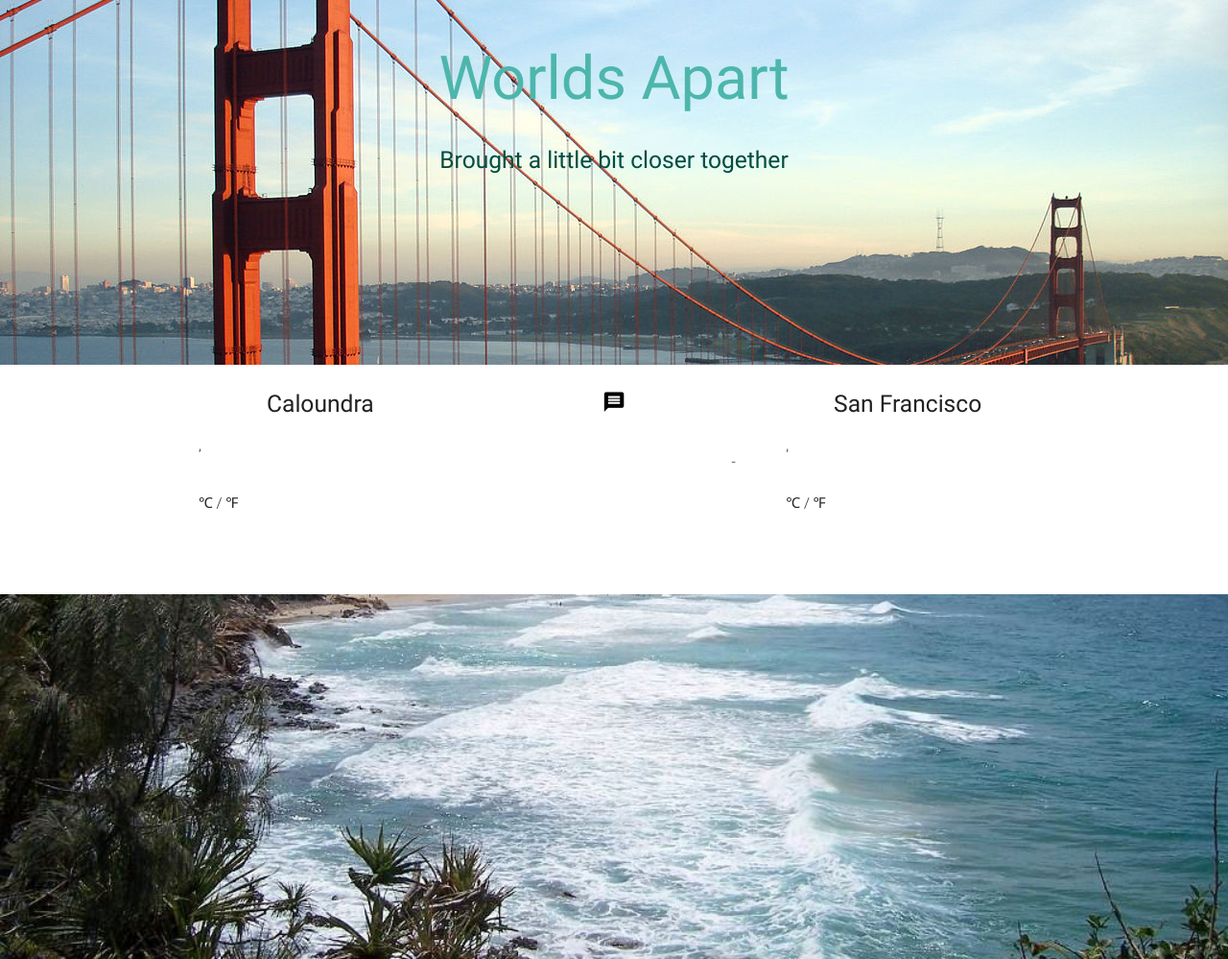
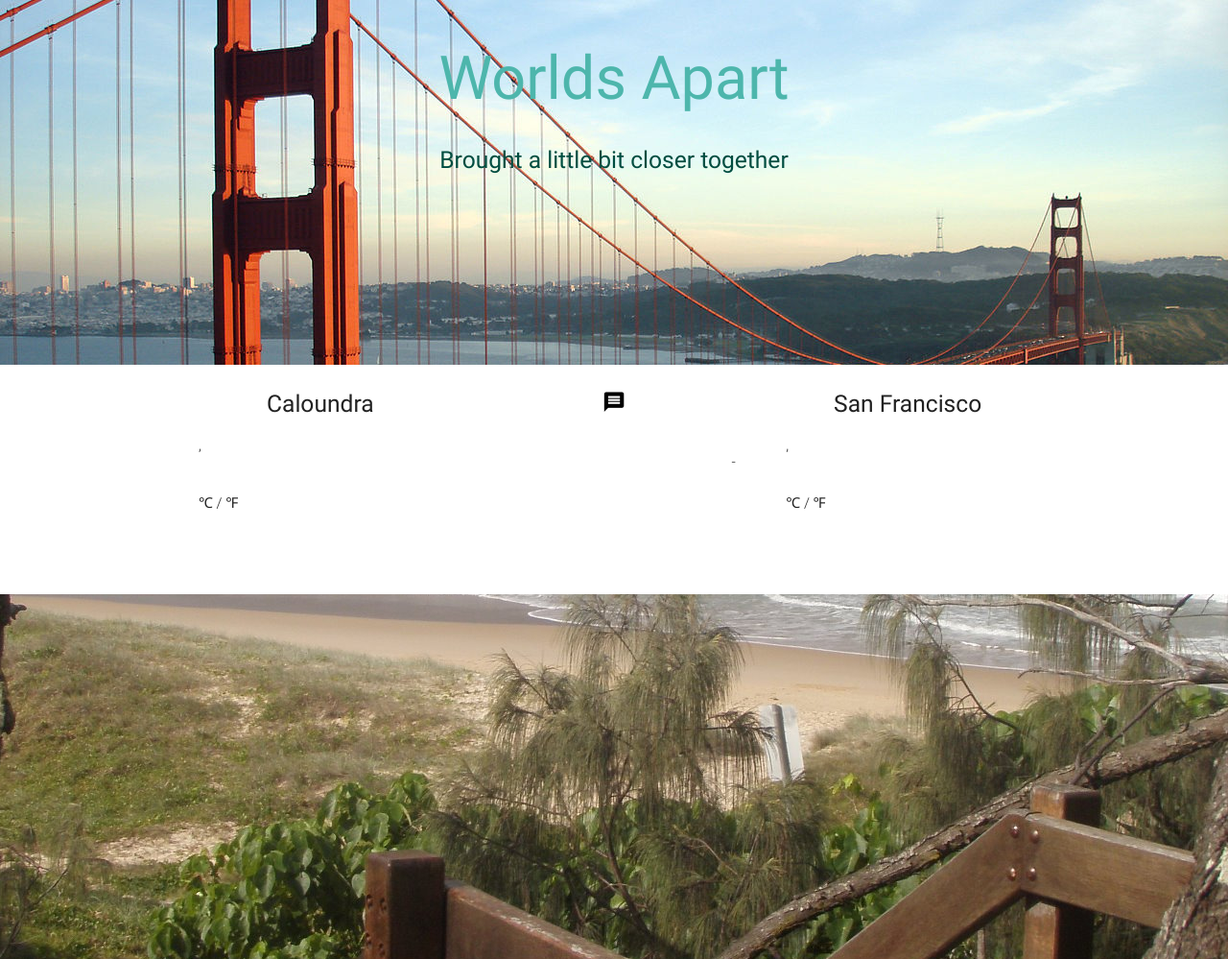
Before and after one commit to torypayne/nathan-and-tory, a Flask app: template templates/index.html in a window 1280 px wide. Shown: the whole page at 96% size. Run offline with Flask 2, Linux system fonts and the light colour scheme; the template is opened without the code that fills it, so the values that code supplies are empty; some libraries are stand-ins or nearby versions.

Commit message:
Updated bottom photo to Nathan's, removed some extraneous files

```diff
--- a/model.py
+++ b/model.py
@@ -65,5 +65,5 @@ def request_quote():
 		r = requests.get("http://api.forismatic.com/api/1.0/?method=getQuote&key=457653&format=json&lang=en")
 		r = json.loads(r.text)
 	except:
-		r = {quoteText: "Some day, even these things will be pleasing to remember.", quoteAuthor: "Virgil"}
+		r = {"quoteText": "Some day, even these things will be pleasing to remember.", "quoteAuthor": "Virgil"}
 	return r
--- a/templates/index.html
+++ b/templates/index.html
@@ -96,7 +96,7 @@
         </div>
       </div>
     </div>
-    <div class="parallax"><img src="static/images/Sunshine_coast.jpg" alt="Unsplashed background img 2"></div>
+    <div class="parallax"><img src="static/images/wurtullabeach.jpg" alt="Unsplashed background img 2"></div>
   </div>
 
  <!--  <div class="container">
```
Also changed, not shown: static/images/GoldenGateBridge.jpg (deleted), static/images/background1.jpg (deleted), static/images/background2.jpg (deleted), static/images/background3.jpg (deleted), static/images/wurtullabeach.jpg (added).
